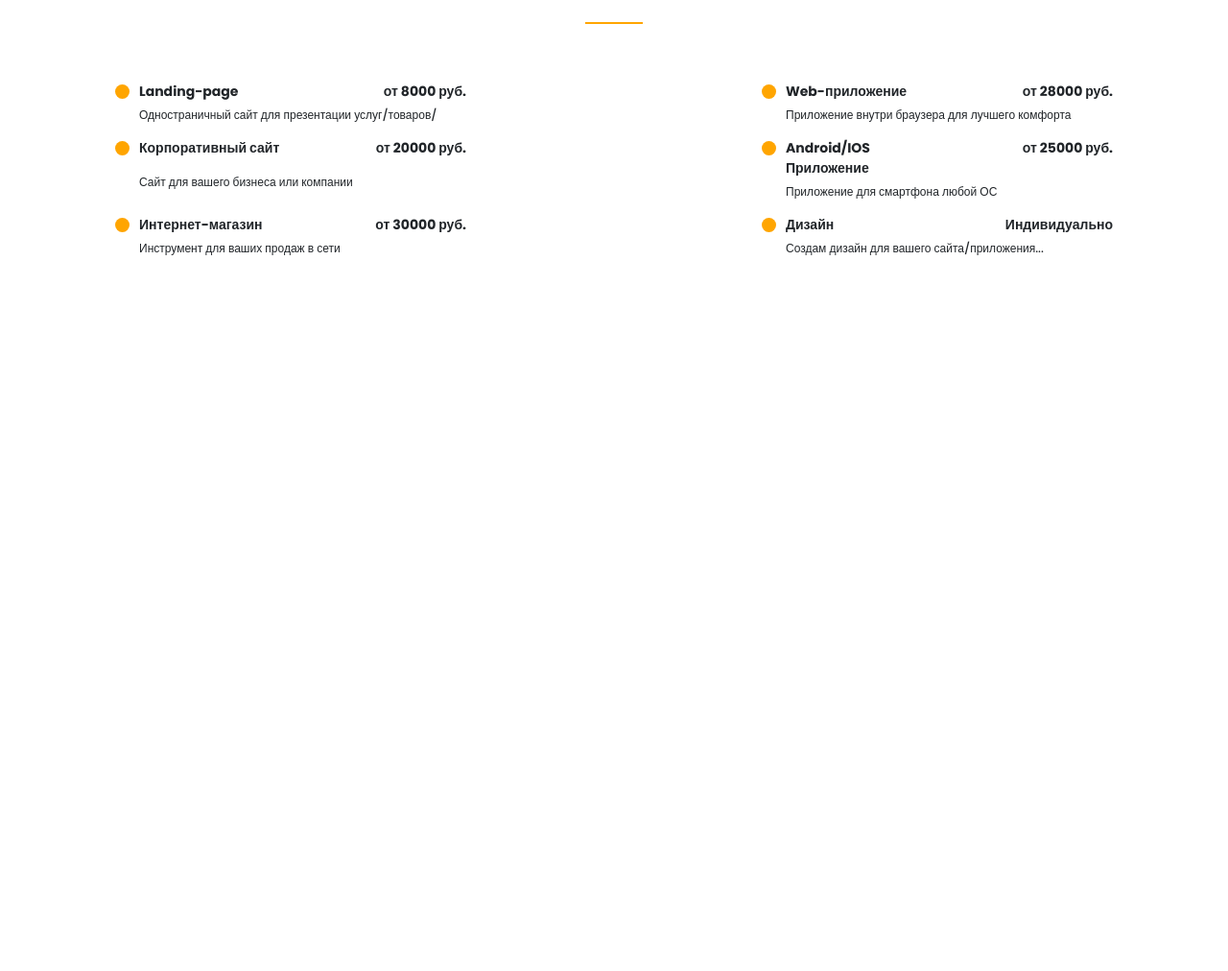
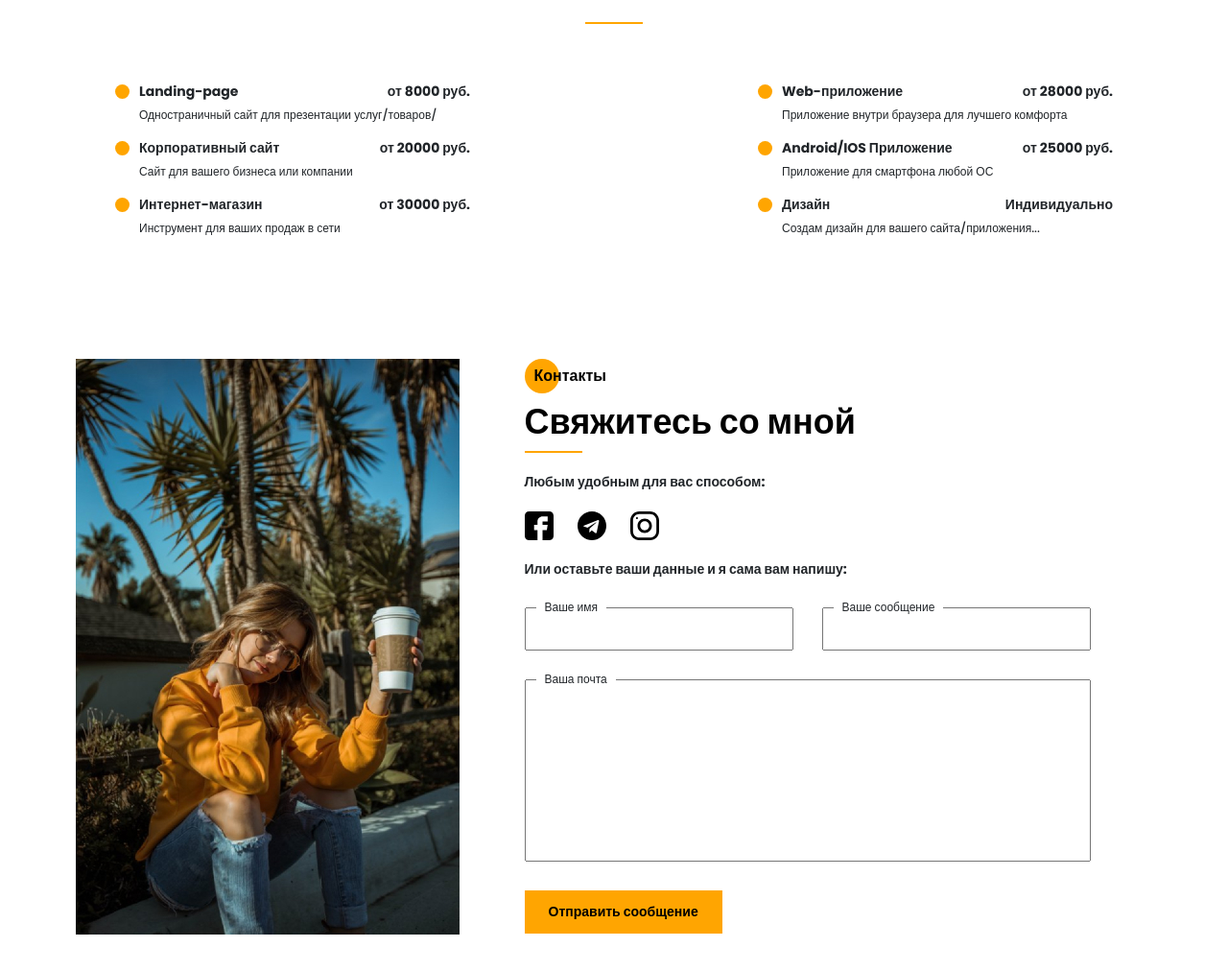
Before and after one commit to marusiiiia/portfolio, a website: page src/index.html in a window 1280 px wide. Shown: the part 4266-5278 px from the top of the page at 96% size. Before the commit the page ends 4561 px from the top, so only its background shows below. Drawn offline with nearby package versions, Linux system fonts and the light colour scheme; files that its build step writes are made by us from their sources; files whose address does not match are found by name.

Commit message:
create: contacts

```diff
--- a/src/index.html
+++ b/src/index.html
@@ -728,6 +728,70 @@
       </div>
     </section>
 
+    <section class="contacts">
+      <div class="container">
+        <div class="contacts__wrapper">
+          <img src="img/main_photo.jpg" alt="" class="contacts__img" />
+          <div class="contacts__desc">
+            <h2 class="title title--fz16 contacts__title">Контакты</h2>
+            <div class="title title--fz36">Свяжитесь со мной</div>
+            <div class="divider contacts__divider"></div>
+            <div class="contacts__text">Любым удобным для вас способом:</div>
+            <ul class="contacts__social no-style">
+              <li class="contacts__item">
+                <a href="#" class="contacts__link"
+                  ><img
+                    src="icons/contacts/Facebook.svg"
+                    alt=""
+                    class="contacts__icon"
+                /></a>
+              </li>
+              <li class="contacts__item">
+                <a href="#" class="contacts__link"
+                  ><img
+                    src="icons/contacts/Telegram.svg"
+                    alt=""
+                    class="contacts__icon"
+                /></a>
+              </li>
+              <li class="contacts__item">
+                <a href="#" class="contacts__link"
+                  ><img
+                    src="icons/contacts/Instagram.svg"
+                    alt=""
+                    class="contacts__icon"
+                /></a>
+              </li>
+            </ul>
+            <div class="contacts__text">
+              Или оставьте ваши данные и я сама вам напишу:
+            </div>
+            <form action="#" class="contacts__form">
+              <div class="contacts__form-wrapper">
+                <input type="text" id="name" name="name" />
+                <label for="name">Ваше имя</label>
+              </div>
+              <div class="contacts__form-wrapper textarea-wrapper">
+                <input type="email" id="email" name="email" />
+                <label for="email">Ваша почта</label>
+              </div>
+              <div class="contacts__form-wrapper">
+                <textarea
+                  name="text"
+                  id="text"
+                  class="contacts__textarea"
+                ></textarea>
+                <label for="text">Ваше сообщение</label>
+              </div>
+              <div class="btn-wrapper">
+                <button class="btn contacts__btn">Отправить сообщение</button>
+              </div>
+            </form>
+          </div>
+        </div>
+      </div>
+    </section>
+
     <script src="js/script.js"></script>
   </body>
 </html>
--- a/src/sass/blocks/_17_price.scss
+++ b/src/sass/blocks/_17_price.scss
@@ -6,7 +6,7 @@
     padding-left: 50px;
     padding-right: 50px;
     display: grid;
-    grid-template: minmax(44px, auto) / repeat(2, minmax(auto, 366px));
+    grid-template: minmax(44px, auto) / repeat(2, minmax(auto, 370px));
     justify-content: space-between;
   }
 }
@@ -15,7 +15,7 @@
   padding-left: 25px;
   display: grid;
   justify-content: space-between;
-  grid-template-columns: 1fr 1fr;
+  grid-template-columns: repeat(2, auto);
   margin-bottom: 15px;
   &__title {
     font-weight: bold;
--- /dev/null
+++ b/src/sass/blocks/_18_contacts.scss
@@ -0,0 +1,76 @@
+.contacts {
+  padding: 100px 35px 91px 52px;
+
+  &__title {
+    padding-left: 10px;
+    position: relative;
+    @include before-circle;
+    margin-bottom: 6px;
+    margin-top: 6px;
+  }
+  &__wrapper {
+    display: flex;
+  }
+  &__img {
+    min-width: 400px;
+    margin-right: 68px;
+  }
+
+  &__text {
+    font-weight: bold;
+    font-size: 14px;
+    line-height: 21px;
+    margin-bottom: 20px;
+  }
+  &__social {
+    display: flex;
+    margin-bottom: 20px;
+  }
+
+  &__item {
+    margin-right: 25px;
+  }
+
+  &__divider {
+    margin-bottom: 20px;
+  }
+
+  &__form {
+    margin-top: 29px;
+    display: grid;
+    grid-template: 45px 190px 45px / repeat(2, minmax(auto, 280px));
+    gap: 30px;
+  }
+
+  &__form-wrapper {
+    position: relative;
+  }
+  input {
+    height: 100%;
+    width: 100%;
+  }
+  label {
+    position: absolute;
+    padding: 0 9px;
+    display: block;
+    background-color: #fff;
+    top: -9px;
+    left: 12px;
+    font-size: 12px;
+    line-height: 18px;
+  }
+  &__textarea {
+    width: 100%;
+    height: 100%;
+    resize: none;
+  }
+
+  .textarea-wrapper {
+    grid-column: 1/-1;
+    grid-row: 2/3;
+  }
+
+  &__btn {
+    border: none;
+  }
+}
--- a/src/sass/style.scss
+++ b/src/sass/style.scss
@@ -39,3 +39,4 @@
 @import "blocks/15_use";
 @import "blocks/16_portfolio";
 @import "blocks/17_price";
+@import "blocks/18_contacts";
```
Also changed, not shown: dist/css/style.min.css, dist/icons/contacts/Facebook.svg (added), dist/icons/contacts/Instagram.svg (added), dist/icons/contacts/Telegram.svg (added), dist/index.html, src/icons/contacts/Facebook.svg (added), src/icons/contacts/Instagram.svg (added), src/icons/contacts/Telegram.svg (added).
